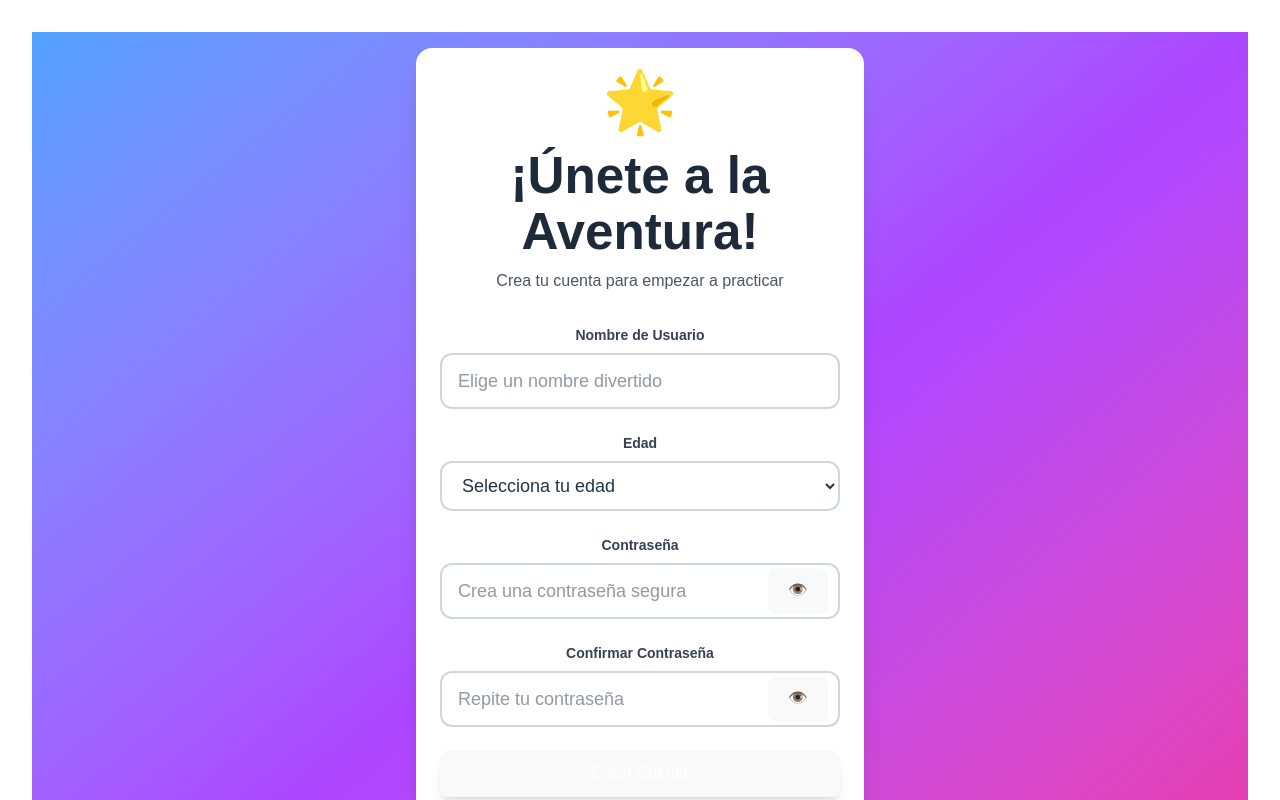
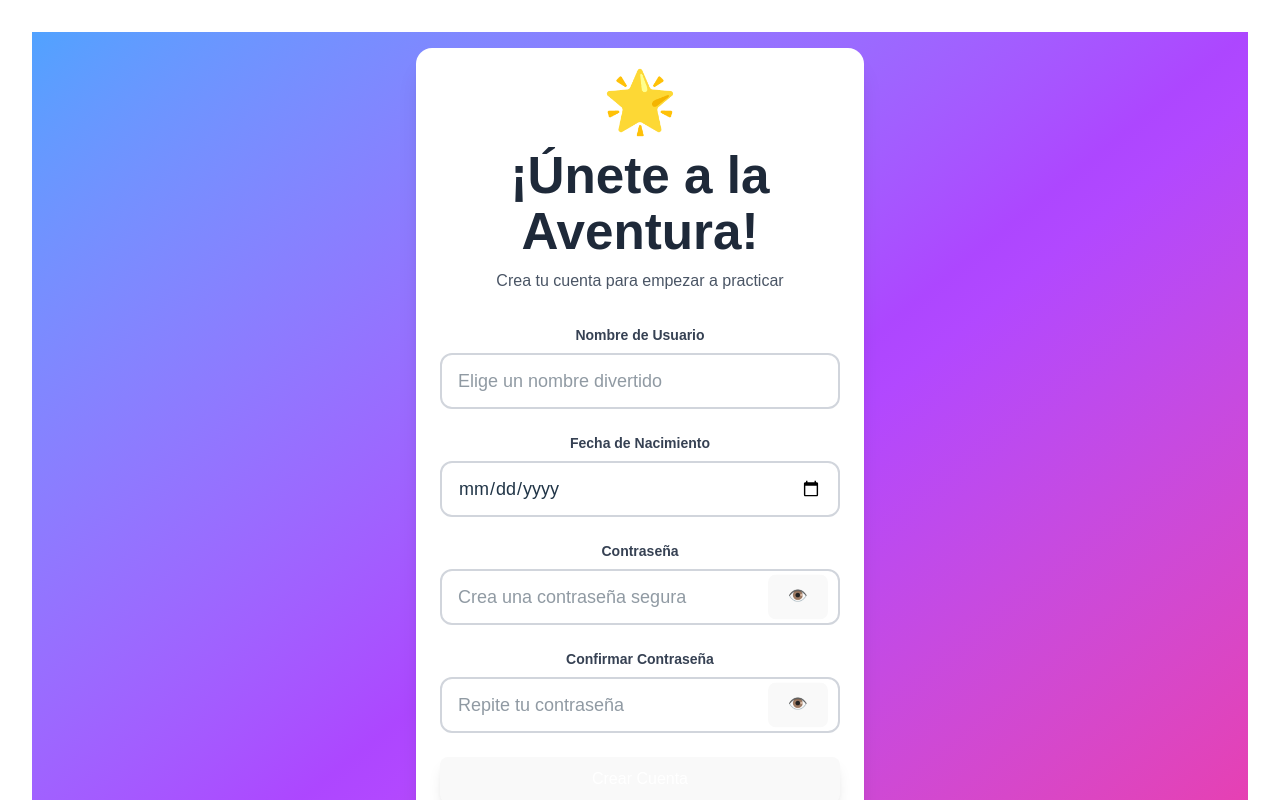
Before and after one commit to ariannagutirrzz/programacion-web, a React (Vite) app in the folder math-platform/: page / in a window 1280 px wide. Both pictures are taken after a click on the button "Crear Cuenta Nueva". Shown: the top 800 px of the page. Built offline with nearby package versions, Linux system fonts and the light colour scheme.

Commit message:
Added register function connected with database

```diff
--- a/math-platform/src/App.css
+++ b/math-platform/src/App.css
@@ -1,5 +1,5 @@
 #root {
-  max-width: 1280px;
+  max-width: auto;
   margin: 0 auto;
   padding: 2rem;
   text-align: center;
--- a/math-platform/src/components/Register.jsx
+++ b/math-platform/src/components/Register.jsx
@@ -1,35 +1,118 @@
-import { useState } from 'react'
-import React from "react"
+import { useState } from "react";
+import React from "react";
 
 const Register = ({ onRegister, onSwitchToLogin }) => {
-  const [username, setUsername] = useState('')
-  const [password, setPassword] = useState('')
-  const [confirmPassword, setConfirmPassword] = useState('')
-  const [showPassword, setShowPassword] = useState(false)
-  const [showConfirmPassword, setShowConfirmPassword] = useState(false)
-  const [age, setAge] = useState('')
+  const [username, setUsername] = useState("");
+  const [password, setPassword] = useState("");
+  const [confirmPassword, setConfirmPassword] = useState("");
+  const [showPassword, setShowPassword] = useState(false);
+  const [showConfirmPassword, setShowConfirmPassword] = useState(false);
+  const [birthdate, setBirthdate] = useState("");
+  const [error, setError] = useState(null);
 
-  const handleSubmit = (e) => {
-    e.preventDefault()
-    if (username.trim() && password.trim() && password === confirmPassword && age) {
-      onRegister({ username, age: parseInt(age), id: Date.now() })
+  const handleSubmit = async (e) => {
+    e.preventDefault();
+
+    if (
+      !username.trim() ||
+      !password.trim() ||
+      password !== confirmPassword ||
+      !birthdate
+    ) {
+      setError("Por favor completa todos los campos correctamente");
+      return;
     }
-  }
 
-  const isFormValid = username.trim() && password.trim() && password === confirmPassword && age && parseInt(age) >= 7 && parseInt(age) <= 12
+    if (!isBirthdateValid()) {
+      setError("Debes tener entre 7 y 12 años para registrarte");
+      return;
+    }
+
+    try {
+      const response = await fetch(
+        "https://pwgrupo6.miuni.kids/backend/api.php/registrar",
+        {
+          method: "POST",
+          headers: {
+            "Content-Type": "application/json",
+          },
+          body: JSON.stringify({
+            nombre: username, // Match API expected field name
+            contraseña: password, // Match API expected field name
+            fecha_nacimiento: birthdate, // Match API expected field name
+          }),
+        }
+      );
+
+      const data = await response.json();
+
+      if (!response.ok) {
+        throw new Error(data.error || "Registration failed");
+      }
+
+      // Handle successful registration
+      console.log("User registered:", data);
+      onRegister({
+        username,
+        birthdate,
+        id: Date.now(),
+      });
+    } catch (error) {
+      console.error("Registration error:", error);
+      setError(
+        error.message || "Error en el registro. Por favor intenta nuevamente."
+      );
+    }
+  };
+
+  // Calculate age from birthdate to validate (7-12 years old)
+  const calculateAge = (birthdate) => {
+    const birthDate = new Date(birthdate);
+    const today = new Date();
+    let age = today.getFullYear() - birthDate.getFullYear();
+    const monthDiff = today.getMonth() - birthDate.getMonth();
+
+    if (
+      monthDiff < 0 ||
+      (monthDiff === 0 && today.getDate() < birthDate.getDate())
+    ) {
+      age--;
+    }
+
+    return age;
+  };
+
+  const isBirthdateValid = () => {
+    if (!birthdate) return false;
+    const age = calculateAge(birthdate);
+    return age >= 7 && age <= 12;
+  };
+
+  const isFormValid =
+    username.trim() &&
+    password.trim() &&
+    password === confirmPassword &&
+    isBirthdateValid();
 
   return (
     <div className="min-h-screen flex items-center justify-center p-4">
       <div className="bg-white rounded-2xl shadow-xl p-6 max-w-md w-full">
         <div className="text-center mb-8">
           <div className="text-6xl mb-4">🌟</div>
-          <h1 className="text-3xl font-bold text-gray-800 mb-2">¡Únete a la Aventura!</h1>
-          <p className="text-gray-600">Crea tu cuenta para empezar a practicar</p>
+          <h1 className="text-3xl font-bold text-gray-800 mb-2">
+            ¡Únete a la Aventura!
+          </h1>
+          <p className="text-gray-600">
+            Crea tu cuenta para empezar a practicar
+          </p>
         </div>
 
         <form onSubmit={handleSubmit} className="space-y-6">
           <div>
-            <label htmlFor="username" className="block text-sm font-bold text-gray-700 mb-2">
+            <label
+              htmlFor="username"
+              className="block text-sm font-bold text-gray-700 mb-2"
+            >
               Nombre de Usuario
             </label>
             <input
@@ -44,25 +127,42 @@ const Register = ({ onRegister, onSwitchToLogin }) => {
           </div>
 
           <div>
-            <label htmlFor="age" className="block text-sm font-bold text-gray-700 mb-2">
-              Edad
+            <label
+              htmlFor="birthdate"
+              className="block text-sm font-bold text-gray-700 mb-2"
+            >
+              Fecha de Nacimiento
             </label>
-            <select
-              id="age"
-              value={age}
-              onChange={(e) => setAge(e.target.value)}
+            <input
+              type="date"
+              id="birthdate"
+              value={birthdate}
+              onChange={(e) => setBirthdate(e.target.value)}
               className="w-full px-4 py-3 border-2 border-gray-300 rounded-xl focus:border-blue-500 focus:outline-none text-lg transition-colors"
               required
-            >
-              <option value="">Selecciona tu edad</option>
-              {[7, 8, 9, 10, 11, 12].map(age => (
-                <option key={age} value={age}>{age} años</option>
-              ))}
-            </select>
+              max={
+                new Date(new Date().setFullYear(new Date().getFullYear() - 7))
+                  .toISOString()
+                  .split("T")[0]
+              }
+              min={
+                new Date(new Date().setFullYear(new Date().getFullYear() - 12))
+                  .toISOString()
+                  .split("T")[0]
+              }
+            />
+            {birthdate && !isBirthdateValid() && (
+              <p className="text-red-500 text-sm mt-1">
+                Debes tener entre 7 y 12 años para registrarte
+              </p>
+            )}
           </div>
 
           <div>
-            <label htmlFor="password" className="block text-sm font-bold text-gray-700 mb-2">
+            <label
+              htmlFor="password"
+              className="block text-sm font-bold text-gray-700 mb-2"
+            >
               Contraseña
             </label>
             <div className="relative">
@@ -86,7 +186,10 @@ const Register = ({ onRegister, onSwitchToLogin }) => {
           </div>
 
           <div>
-            <label htmlFor="confirmPassword" className="block text-sm font-bold text-gray-700 mb-2">
+            <label
+              htmlFor="confirmPassword"
+              className="block text-sm font-bold text-gray-700 mb-2"
+            >
               Confirmar Contraseña
             </label>
             <div className="relative">
@@ -97,8 +200,8 @@ const Register = ({ onRegister, onSwitchToLogin }) => {
                 onChange={(e) => setConfirmPassword(e.target.value)}
                 className={`w-full px-4 py-3 border-2 rounded-xl focus:outline-none text-lg transition-colors pr-12 ${
                   confirmPassword && password !== confirmPassword
-                    ? 'border-red-500 focus:border-red-500'
-                    : 'border-gray-300 focus:border-blue-500'
+                    ? "border-red-500 focus:border-red-500"
+                    : "border-gray-300 focus:border-blue-500"
                 }`}
                 placeholder="Repite tu contraseña"
                 required
@@ -112,10 +215,15 @@ const Register = ({ onRegister, onSwitchToLogin }) => {
               </button>
             </div>
             {confirmPassword && password !== confirmPassword && (
-              <p className="text-red-500 text-sm mt-1">Las contraseñas no coinciden</p>
+              <p className="text-red-500 text-sm mt-1">
+                Las contraseñas no coinciden
+              </p>
             )}
           </div>
 
+          {error && (
+            <div className="text-red-500 text-center mb-4">{error}</div>
+          )}
           <button
             type="submit"
             className="w-full bg-blue-500 hover:bg-blue-600 text-white font-bold py-3 px-6 rounded-full transition-all duration-200 transform hover:scale-105 shadow-lg text-lg"
@@ -145,7 +253,7 @@ const Register = ({ onRegister, onSwitchToLogin }) => {
         </div>
       </div>
     </div>
-  )
-}
+  );
+};
 
-export default Register
+export default Register;
```
Also changed, not shown: 1 other file (tests, documents, lock files or other folders).
